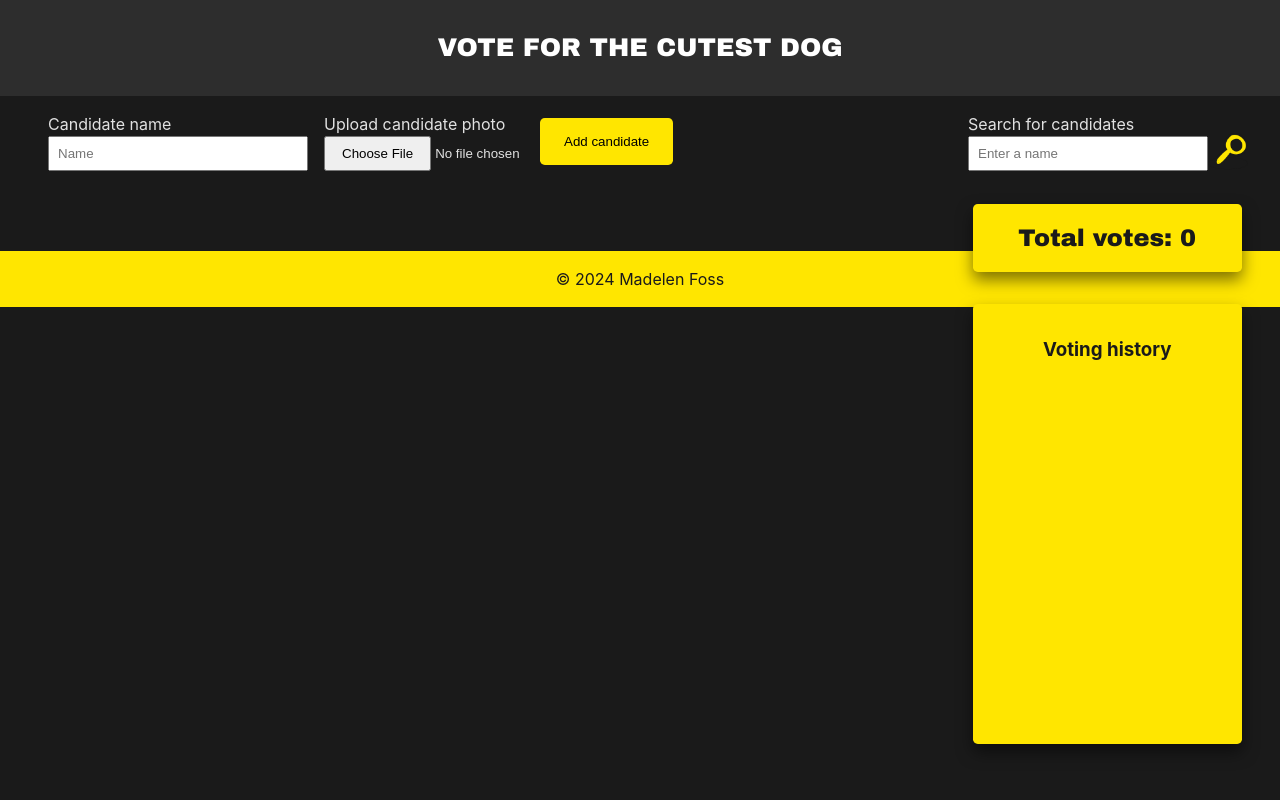
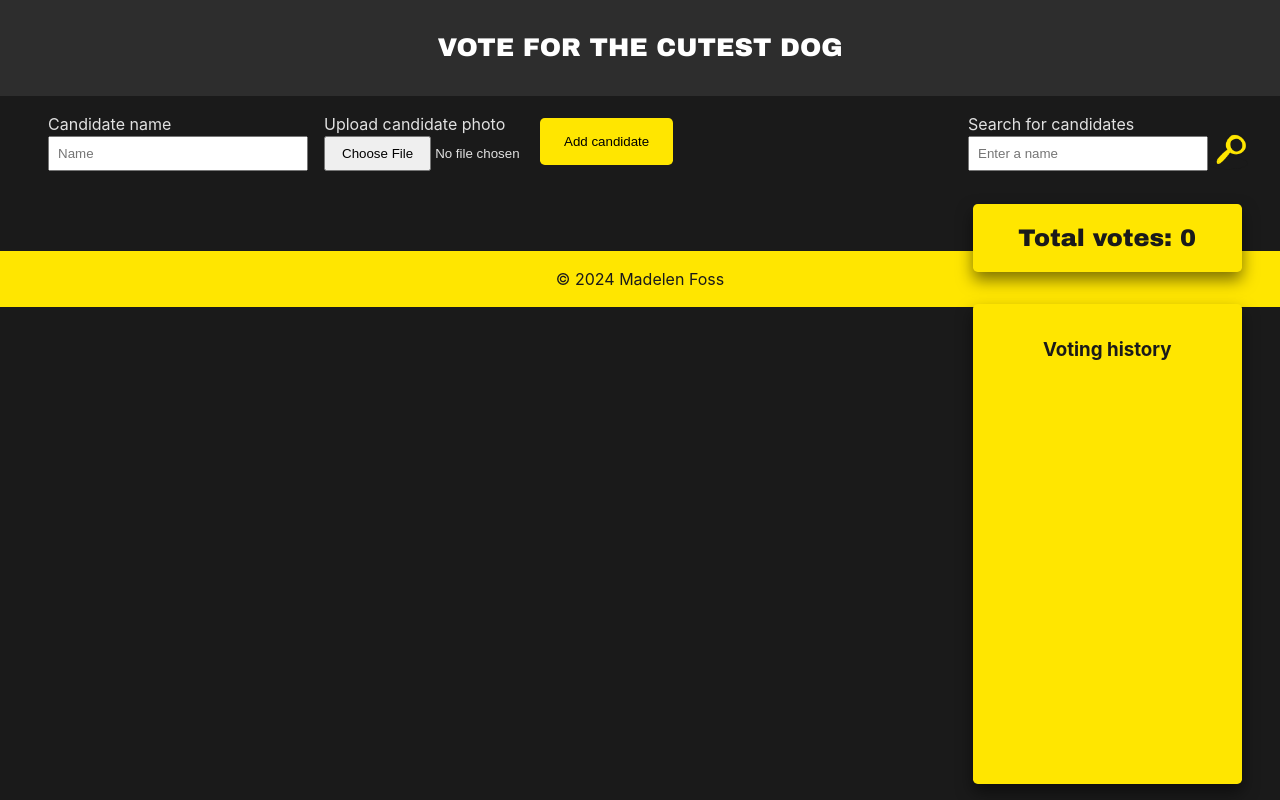
Before and after one commit to madelenfoss/voting-app, a React (Vite) app: page / in a window 1280 px wide. Built offline with nearby package versions, Linux system fonts and the light colour scheme.

Commit message:
Renamed candidate field class & added title tag to scroll area

```diff
--- a/src/components/Candidates.jsx
+++ b/src/components/Candidates.jsx
@@ -97,8 +97,7 @@ const Candidates = ({ onIncrease, onDecrease, addHistoryEntry }) => {
   );
 
   return (
-    // HUSK Å ENDRE main-2 className!!!
-    <div className="main-2">
+    <div className="candidate_fields">
       <div className="add-search">
         <form className="addbar" onSubmit={handleSubmit}>
           <div className="candidate_name-input">
--- a/src/components/VoteHistory.jsx
+++ b/src/components/VoteHistory.jsx
@@ -1,5 +1,5 @@
 const VoteHistory = ({ history }) => (
-   <div className="voting_history">
+   <div title="Scroll to see more" className="voting_history">
       <h3 className="voting_history-title">Voting history</h3>
       <ul className="voting_history-ul">
          {history.map((entry, index) => (
--- a/src/index.css
+++ b/src/index.css
@@ -88,8 +88,7 @@ h1 {
   height: 2.5rem;
 }
 
-/* Husk å endre className */
-.main-2 {
+.candidate_fields {
   display: flex;
   flex-direction: column;
   width: 100%;
@@ -221,7 +220,7 @@ input::-webkit-file-upload-button {
   position: absolute;
   left: 76%;
   top: 19rem;
-  height: 55vh;
+  height: 60vh;
   overflow: scroll;
   width: 21%;
   background: #ffe600;
```
